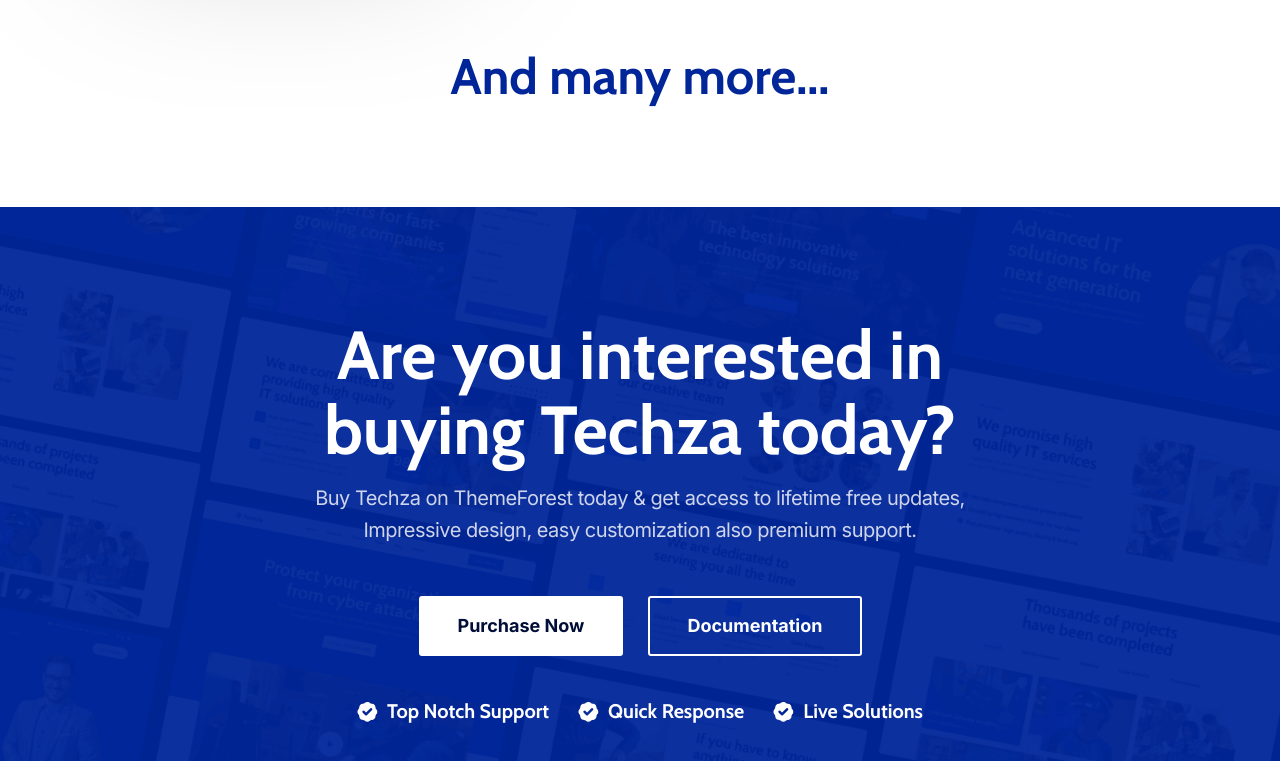
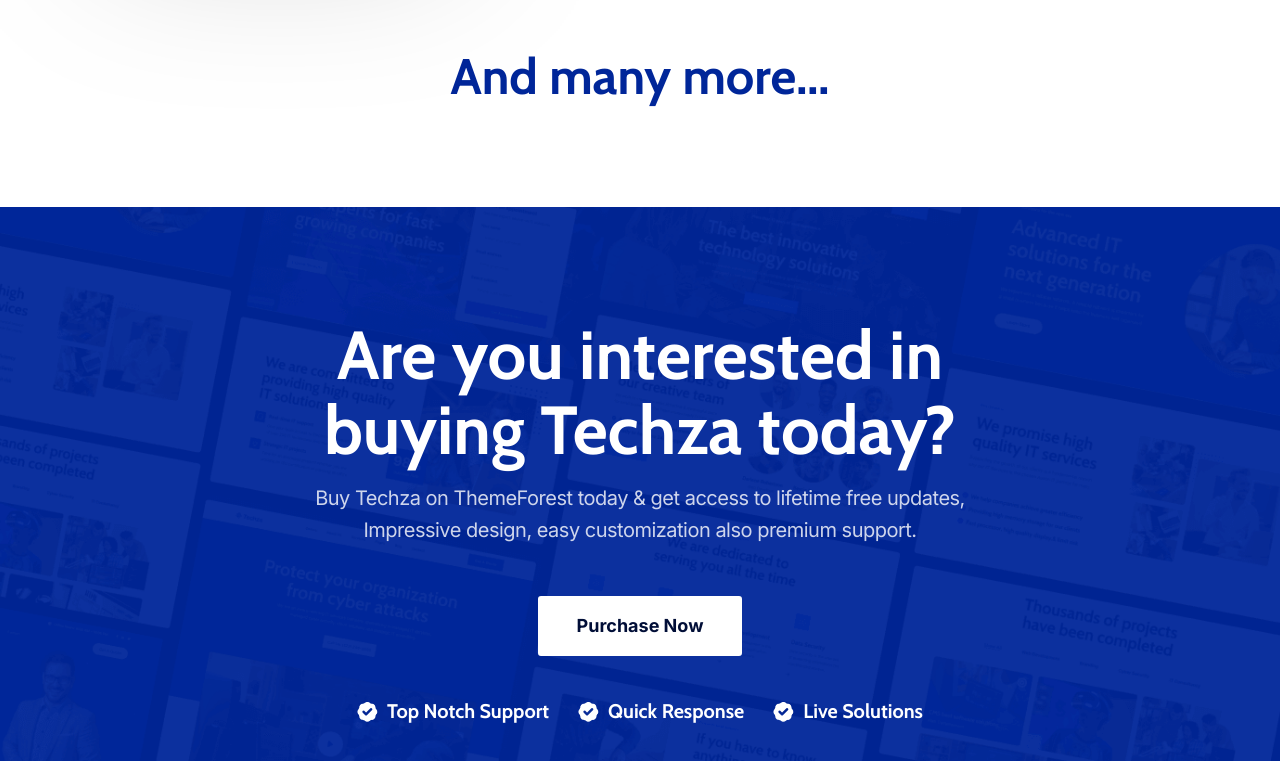
Before and after one commit to mdjihad560/techza-preview, a plain HTML site: page index.html in a window 1280 px wide. Shown: the part 6258-7019 px from the top of the page. Drawn offline with nearby package versions, Linux system fonts and the light colour scheme.

Commit message:
remove button

```diff
--- a/index.html
+++ b/index.html
@@ -348,7 +348,7 @@
 						<p class="wow fadeInUpX" data-wow-delay=".10s">Buy Techza on ThemeForest today &  get access to lifetime free updates, Impressive design,  easy customization also premium support.</p>
 						<div class="techza-btn-wrap wow fadeInUpX" data-wow-delay="0.20s">
 							<a class="techza-default-btn"href="https://themeforest.net/item/techza-it-solutions-technology-wordpress-theme/45284801">Purchase Now</a>
-							<a class="techza-default-btn outline"href="">Documentation </a>
+							<!-- <a class="techza-default-btn outline"href="">Documentation </a> -->
 						</div>
 						<div class="techza-meta meta-white wow fadeInUpX" data-wow-delay="0.30s">
 							<ul>
```
